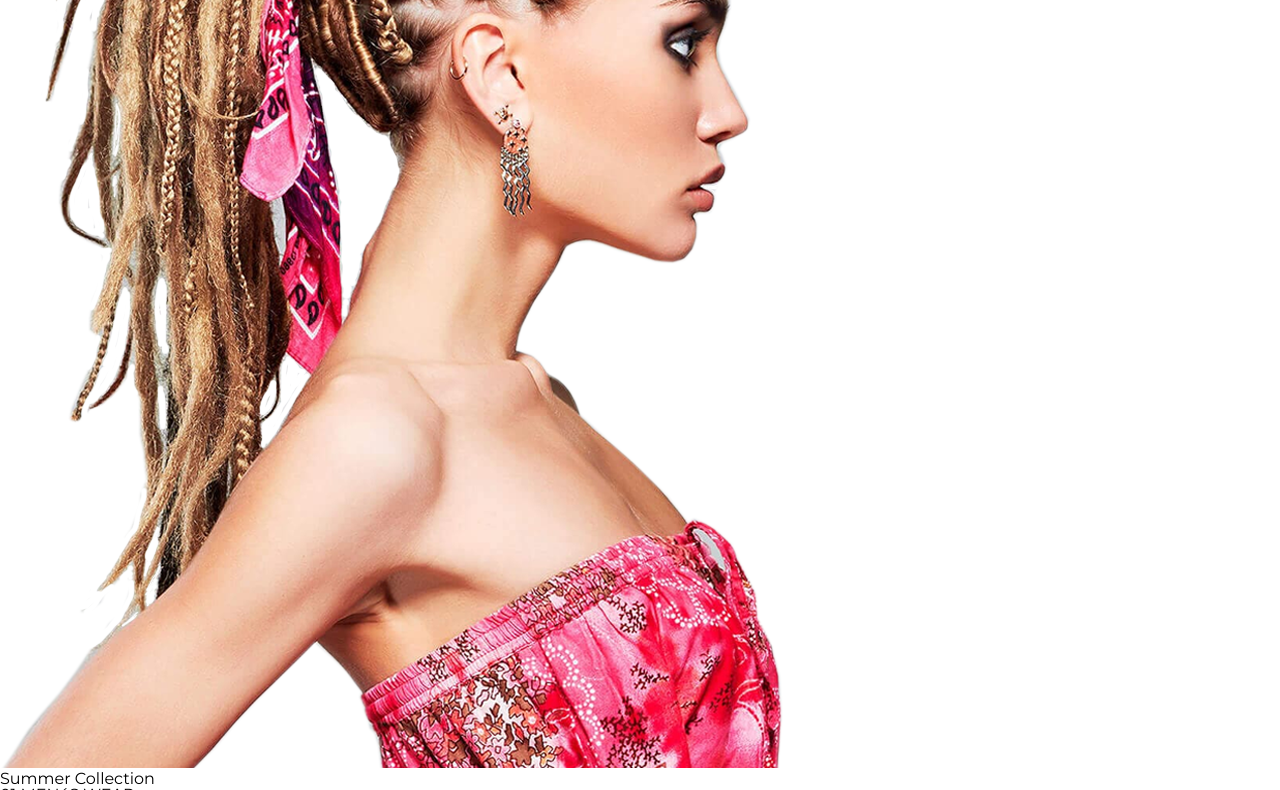
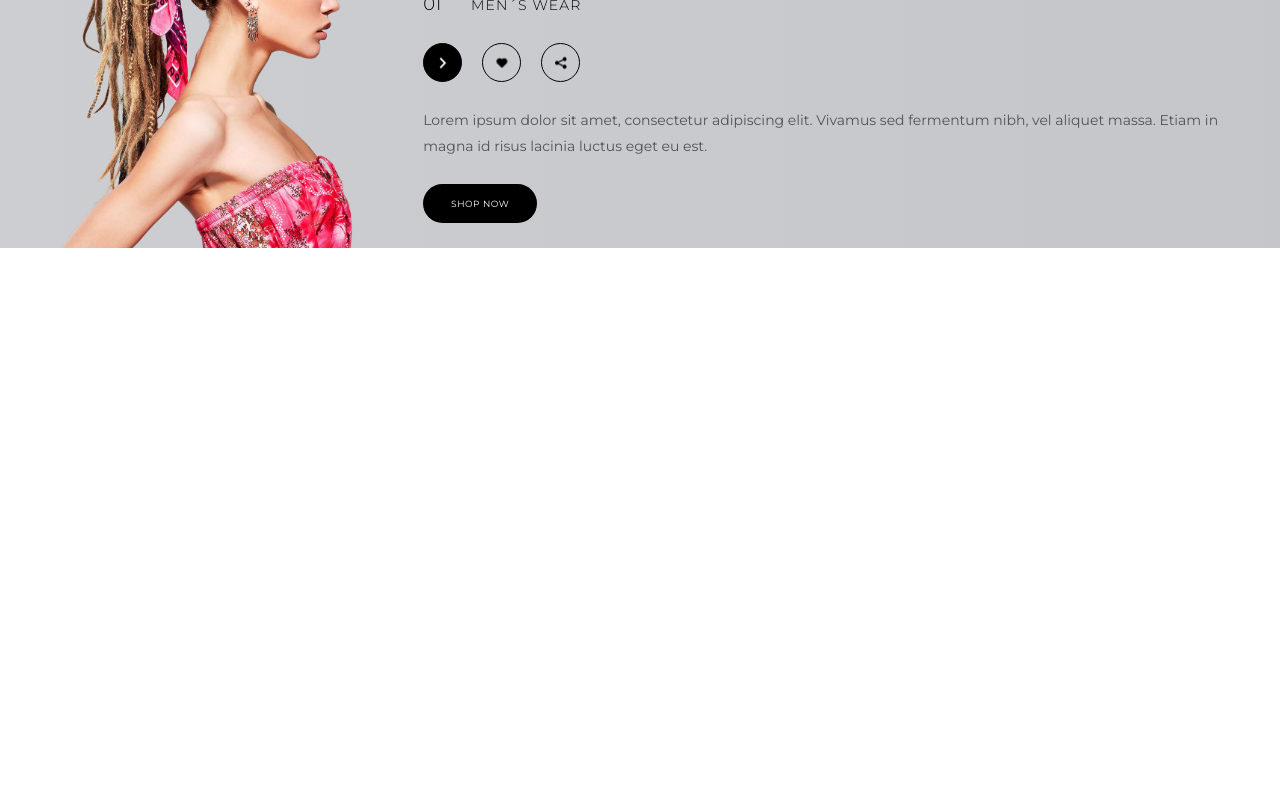
Before and after one commit to artemsprygin/shop-layout, a website: page index.html in a window 1280 px wide. Shown: the part 376-1166 px from the top of the page. After the commit the page ends 800 px from the top, so only its background shows below. Drawn offline with nearby package versions, Linux system fonts and the light colour scheme; files that its build step writes are made by us from their sources.

Commit message:
Slider styles was added

```diff
--- a/index.html
+++ b/index.html
@@ -44,6 +44,7 @@
     </div>
     <div class="slider">
         <div class="slider__item">
+            <div class="slider__img">
                 <img src="img/slide.png" alt="">
             </div>
                 <div class="slider__info">
@@ -51,7 +52,7 @@
                         Summer Collection
                     </p>
                     <p class="slider__type">
-                01 <span>MEN´S WEAR</span>>
+                        01 <span>MEN´S WEAR</span>
                     </p>
                     <div class="slider__icons">
                         <a href="">
@@ -71,5 +72,6 @@
                     </div>
         </div>
     </div>
+</div>
 </body>
 </html>
--- a/scss/blocks/icons.scss
+++ b/scss/blocks/icons.scss
@@ -3,7 +3,7 @@
   align-items: center;
 
   .icons__search {
-    margin-left: 12px;
+    margin-left: 28px;
   }
 
   .icons__search {
--- /dev/null
+++ b/scss/blocks/slider.scss
@@ -0,0 +1,94 @@
+.slider {
+  background: linear-gradient(90deg, #cdced2, #c5c6ca);
+
+  .slider__item {
+    display: flex;
+    align-items: center;
+    padding: 0 60px;
+    box-sizing: border-box;
+  }
+
+  .slider__img {
+    flex-basis: 50%;
+    align-self: flex-end;
+
+    img {
+      display: block;
+      max-width: 100%;
+    }
+  }
+
+  .slider__info {
+    flex-basis: 50%;
+    padding-left: 70px;
+    box-sizing: border-box;
+
+    .slider__title {
+      font-size: 116px;
+      line-height: 107px;
+      font-weight: 600;
+      color: $black;
+      letter-spacing: 2.32px;
+      text-transform: uppercase;
+    }
+
+    .slider__type {
+      font-size: 18px;
+      line-height: 25px;
+      font-weight: 300;
+      color: $black;
+
+      span {
+        font-size: 14px;
+        line-height: 25px;
+        letter-spacing: 1.12px;
+        font-weight: 300;
+        margin-left: 25px;
+      }
+    }
+
+    .slider__icons {
+      display: flex;
+      flex-wrap: wrap;
+      margin: 25px 0;
+
+      a {
+        width: 37px;
+        height: 37px;
+        border: 1px solid $black;
+        border-radius: 50%;
+        margin-right: 20px;
+        position: relative;
+
+        &:first-of-type {
+          background-color: $black;
+        }
+
+        &:last-of-type {
+          margin-right: 0;
+        }
+
+        img {
+          position: absolute;
+          left: 50%;
+          top: 50%;
+          transform: translate(-50%, -50%);
+        }
+
+      }
+
+
+    }
+
+    p {
+      font-size: 14px;
+      line-height: 26px;
+      color: $slider-text;
+      margin: 25px 0;
+    }
+  }
+
+  .slider__btn {
+    @include btn();
+  }
+}
--- a/scss/mixins.scss
+++ b/scss/mixins.scss
@@ -5,3 +5,23 @@
   box-sizing: border-box;
   margin: 0 auto;
 }
+
+@mixin btn($bg: $black, $fs: 9px, $lh: 13px, $ls: 0.54px, $br: 39px, $w: 114px, $clr: $white) {
+  width: $w;
+  color: $clr;
+  background: $bg;
+  line-height: $lh;
+  letter-spacing: $ls;
+  border-radius: $br;
+  font-size: $fs;
+  padding: 13px 0; //так как lh = 13px * 3 = 39px высота кнопки
+  display: block;
+  text-align: center;
+  text-transform: uppercase;
+  margin: 25px 0;
+  text-decoration: none;
+  @content;
+  &:hover {
+    background-color: lighten($bg, 15%);
+  }
+}
--- a/scss/style.scss
+++ b/scss/style.scss
@@ -9,3 +9,4 @@
 @import "blocks/top";
 @import "blocks/menu";
 @import "blocks/icons";
+@import "blocks/slider";
--- a/scss/variables.scss
+++ b/scss/variables.scss
@@ -1,2 +1,3 @@
 $white: #fff;
 $black: #000;
+$slider-text: #535353;
```
Also changed, not shown: build/css/style.css, build/index.html. Lines whose indentation alone changed are shown as unchanged.
